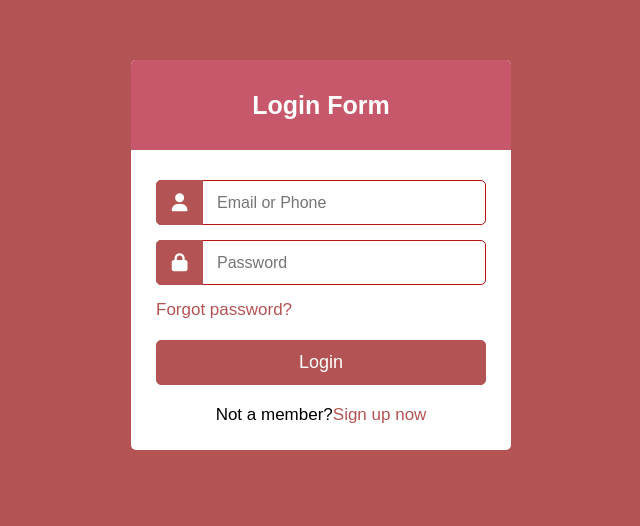
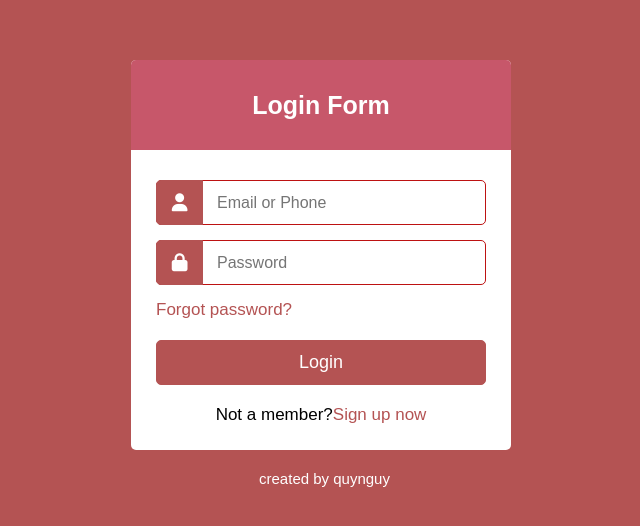
Before and after one commit to quynguy/responsive-login-form, a plain HTML site: page index.html in a window 1280 px wide. Shown: the part 110-636 px from the top of the page, without its empty margins (309-949 px from the left). Drawn offline with Linux system fonts and the light colour scheme.

Commit message:
added footer elements

```diff
--- a/index.html
+++ b/index.html
@@ -28,7 +28,13 @@
                 <div class="signup-link">Not a member?<a href="#">Sign up now</a></div>
             </form>
         </div>
+
+        <div class="footer">
+            <p class="author"> created by quynguy</p>
+        </div>
     </div>
+
+
 
 
   </body>
--- a/style.css
+++ b/style.css
@@ -116,3 +116,15 @@ div.wrapper form .signup-link a {
 div.wrapper form .signup-link a:hover {
     text-decoration: underline;
 }
+
+
+div.footer {
+    display: flex;
+    align-items: center;
+    justify-content: center;
+    text-align: center;
+    font-size: 15px;
+    margin-top: 20px;
+    margin-right: 13px;
+    color: #fff;
+}
```
